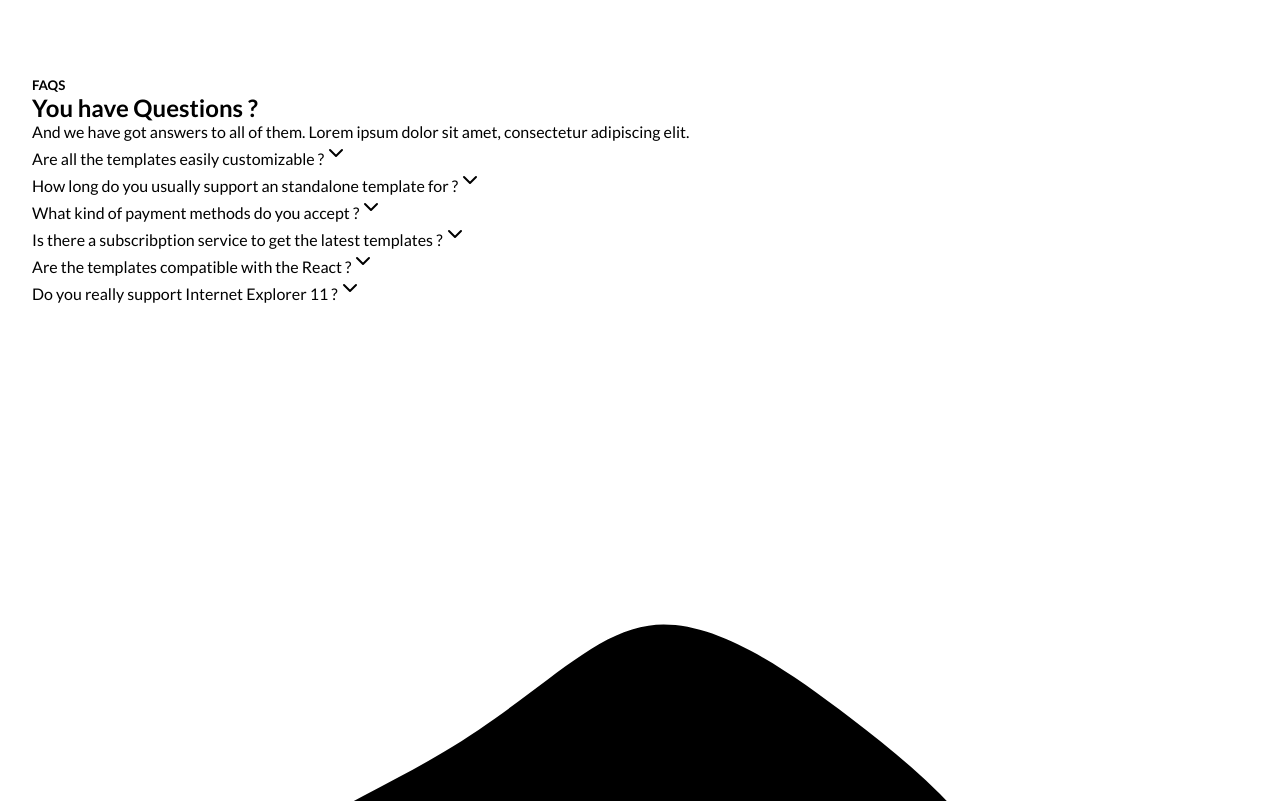
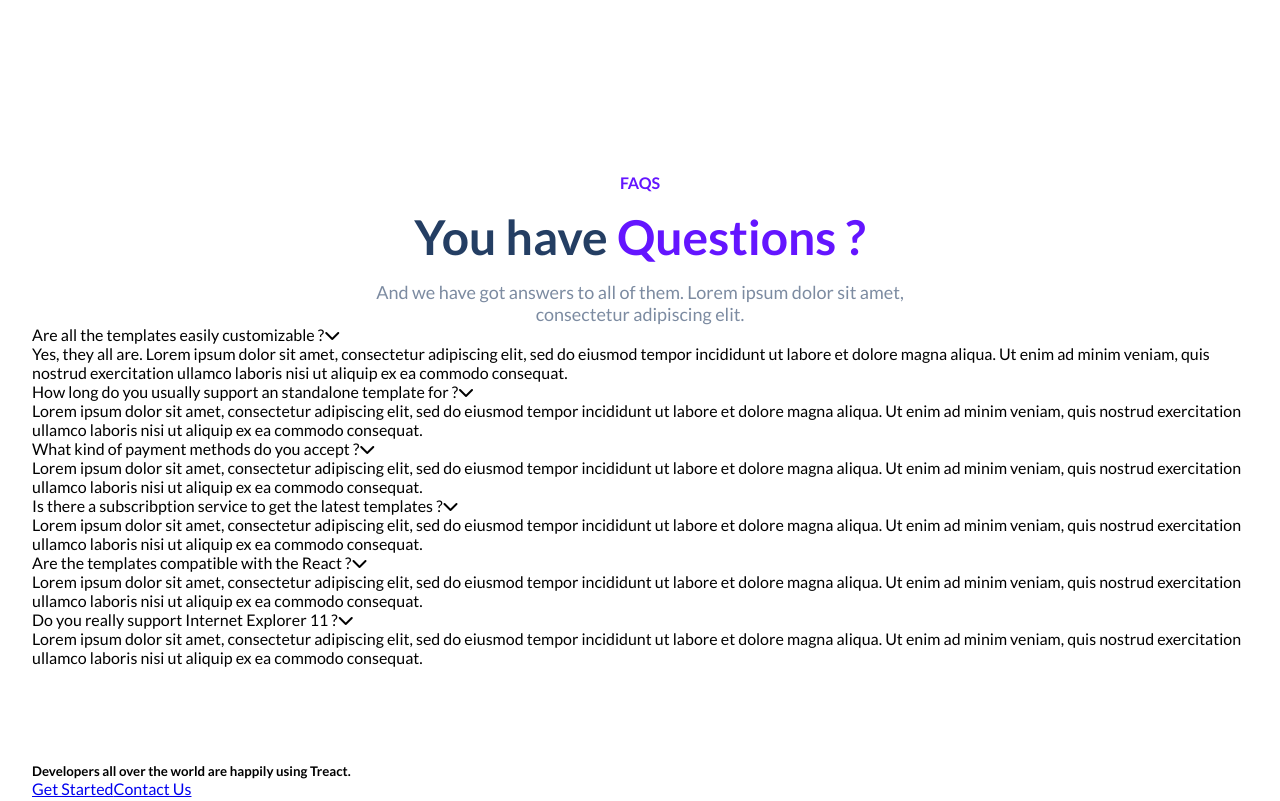
Before and after one commit to Giovanni0788/Treact-Project, a plain HTML site: page index.html in a window 1280 px wide. Shown: the part 5783-6584 px from the top of the page. Drawn offline with Linux system fonts and the light colour scheme.

Commit message:
Updated FAQs

```diff
--- a/index.html
+++ b/index.html
@@ -320,120 +320,67 @@
     </div>
     <!--FAQs-->
     <div>
-      <section style="transform: none;">
-        <div class="sc-ezWOiH jwoxv">
-          <div class="sc-bZkfAO jYOvxL">
-            <div class="SingleCol__Column-sc-1i4qirp-3 hhwGMs">
-              <div class="SingleCol__HeaderContent-sc-1i4qirp-4 hfXVYn">
-                <h5 class="sc-dkzDqf SingleCol__Subheading-sc-1i4qirp-0 bUIJbq bhSrBo"><span
-                    class="SaaSProductLandingPage__Subheading-sc-11p3x4w-0 fopWbI">FAQS</span></h5>
-                <h2 class="sc-gsnTZi SingleCol__Heading-sc-1i4qirp-1 gaeLuF fPVwLP">You have <span
-                    class="SaaSProductLandingPage__HighlightedText-sc-11p3x4w-1 kcrcBe">Questions ?</span></h2>
-                <p class="sc-gicCDI SingleCol__Description-sc-1i4qirp-2 cvGnkt dQRFzZ">And we have got answers to all of
-                  them. Lorem ipsum dolor sit amet, consectetur adipiscing elit.</p>
+        <div class="main__faq">
+          <div class="">
+            <div class="">
+              <div class="main__faq--1">
+                <h5 class="main__faq--h5"><span class="purple">FAQS</span></h5>
+                <h2 class="main__faq--h2 blue">You have <span class="purple">Questions ?</span></h2>
+                <p class="main__faq--p1 gray">And we have got answers to all of them. Lorem ipsum dolor sit amet, consectetur adipiscing elit.</p>
               </div>
-              <dl class="SingleCol__FAQSContainer-sc-1i4qirp-5 koDYDN">
-                <div class="SingleCol__FAQ-sc-1i4qirp-6 fSCvgS group">
-                  <dt class="SingleCol__Question-sc-1i4qirp-7 dUGOWw"><span
-                      class="SingleCol__QuestionText-sc-1i4qirp-8 lfzDNh">Are all the templates easily customizable
-                      ?</span><span class="SingleCol__QuestionToggleIcon-sc-1i4qirp-9 fySvpF"
-                      style="transform: none;"><svg xmlns="http://www.w3.org/2000/svg" width="24" height="24"
-                        viewBox="0 0 24 24" fill="none" stroke="currentColor" stroke-width="2" stroke-linecap="round"
-                        stroke-linejoin="round" class="feather feather-chevron-down">
-                        <polyline points="6 9 12 15 18 9"></polyline>
-                      </svg></span></dt>
-                  <dd class="SingleCol__Answer-sc-1i4qirp-10 dssIHO" style="opacity: 0; height: 0px; margin-top: 0px;">
+              <dl class="">
+                <div class="">
+                  <dt class=""><span class="">Are all the templates easily customizable ?<i class="fa-solid fa-chevron-down"></i></span></dt>
+                  <dd class="">
                     Yes, they all are. Lorem ipsum dolor sit amet, consectetur adipiscing elit, sed do eiusmod tempor
                     incididunt ut labore et dolore magna aliqua. Ut enim ad minim veniam, quis nostrud exercitation
                     ullamco laboris nisi ut aliquip ex ea commodo consequat.</dd>
                 </div>
-                <div class="SingleCol__FAQ-sc-1i4qirp-6 fSCvgS group">
-                  <dt class="SingleCol__Question-sc-1i4qirp-7 dUGOWw"><span
-                      class="SingleCol__QuestionText-sc-1i4qirp-8 lfzDNh">How long do you usually support an standalone
-                      template for ?</span><span class="SingleCol__QuestionToggleIcon-sc-1i4qirp-9 fySvpF"
-                      style="transform: none;"><svg xmlns="http://www.w3.org/2000/svg" width="24" height="24"
-                        viewBox="0 0 24 24" fill="none" stroke="currentColor" stroke-width="2" stroke-linecap="round"
-                        stroke-linejoin="round" class="feather feather-chevron-down">
-                        <polyline points="6 9 12 15 18 9"></polyline>
-                      </svg></span></dt>
-                  <dd class="SingleCol__Answer-sc-1i4qirp-10 dssIHO" style="opacity: 0; height: 0px; margin-top: 0px;">
+                <div class="">
+                  <dt class="">
+                    <span class="">How long do you usually support an standalone template for ?<i class="fa-solid fa-chevron-down"></i></span>
+                    </dt>
+                  <dd class="">
                     Lorem ipsum dolor sit amet, consectetur adipiscing elit, sed do eiusmod tempor incididunt ut labore
                     et dolore magna aliqua. Ut enim ad minim veniam, quis nostrud exercitation ullamco laboris nisi ut
                     aliquip ex ea commodo consequat.</dd>
                 </div>
-                <div class="SingleCol__FAQ-sc-1i4qirp-6 fSCvgS group">
-                  <dt class="SingleCol__Question-sc-1i4qirp-7 dUGOWw"><span
-                      class="SingleCol__QuestionText-sc-1i4qirp-8 lfzDNh">What kind of payment methods do you accept
-                      ?</span><span class="SingleCol__QuestionToggleIcon-sc-1i4qirp-9 fySvpF"
-                      style="transform: none;"><svg xmlns="http://www.w3.org/2000/svg" width="24" height="24"
-                        viewBox="0 0 24 24" fill="none" stroke="currentColor" stroke-width="2" stroke-linecap="round"
-                        stroke-linejoin="round" class="feather feather-chevron-down">
-                        <polyline points="6 9 12 15 18 9"></polyline>
-                      </svg></span></dt>
-                  <dd class="SingleCol__Answer-sc-1i4qirp-10 dssIHO" style="opacity: 0; height: 0px; margin-top: 0px;">
+                <div class="">
+                  <dt class=""><span class="">What kind of payment methods do you accept ?<i class="fa-solid fa-chevron-down"></i></span>
+                    </dt>
+                  <dd class=""> Lorem ipsum dolor sit amet, consectetur adipiscing elit, sed do eiusmod tempor incididunt ut labore
+                    et dolore magna aliqua. Ut enim ad minim veniam, quis nostrud exercitation ullamco laboris nisi ut
+                    aliquip ex ea commodo consequat.</dd>
+                </div>
+                <div class="">
+                  <dt class=""><span class="">Is there a subscribption service to get the latest templates ?<i class="fa-solid fa-chevron-down"></i></span>
+                  </dt>
+                  <dd class="">
                     Lorem ipsum dolor sit amet, consectetur adipiscing elit, sed do eiusmod tempor incididunt ut labore
                     et dolore magna aliqua. Ut enim ad minim veniam, quis nostrud exercitation ullamco laboris nisi ut
                     aliquip ex ea commodo consequat.</dd>
                 </div>
-                <div class="SingleCol__FAQ-sc-1i4qirp-6 fSCvgS group">
-                  <dt class="SingleCol__Question-sc-1i4qirp-7 dUGOWw"><span
-                      class="SingleCol__QuestionText-sc-1i4qirp-8 lfzDNh">Is there a subscribption service to get the
-                      latest templates ?</span><span class="SingleCol__QuestionToggleIcon-sc-1i4qirp-9 fySvpF"
-                      style="transform: none;"><svg xmlns="http://www.w3.org/2000/svg" width="24" height="24"
-                        viewBox="0 0 24 24" fill="none" stroke="currentColor" stroke-width="2" stroke-linecap="round"
-                        stroke-linejoin="round" class="feather feather-chevron-down">
-                        <polyline points="6 9 12 15 18 9"></polyline>
-                      </svg></span></dt>
-                  <dd class="SingleCol__Answer-sc-1i4qirp-10 dssIHO" style="opacity: 0; height: 0px; margin-top: 0px;">
+                <div class="">
+                  <dt class=""><span class="">Are the templates compatible with the React ?<i class="fa-solid fa-chevron-down"></i></span>
+                    </dt>
+                  <dd class="">
                     Lorem ipsum dolor sit amet, consectetur adipiscing elit, sed do eiusmod tempor incididunt ut labore
                     et dolore magna aliqua. Ut enim ad minim veniam, quis nostrud exercitation ullamco laboris nisi ut
                     aliquip ex ea commodo consequat.</dd>
                 </div>
-                <div class="SingleCol__FAQ-sc-1i4qirp-6 fSCvgS group">
-                  <dt class="SingleCol__Question-sc-1i4qirp-7 dUGOWw"><span
-                      class="SingleCol__QuestionText-sc-1i4qirp-8 lfzDNh">Are the templates compatible with the React
-                      ?</span><span class="SingleCol__QuestionToggleIcon-sc-1i4qirp-9 fySvpF"
-                      style="transform: none;"><svg xmlns="http://www.w3.org/2000/svg" width="24" height="24"
-                        viewBox="0 0 24 24" fill="none" stroke="currentColor" stroke-width="2" stroke-linecap="round"
-                        stroke-linejoin="round" class="feather feather-chevron-down">
-                        <polyline points="6 9 12 15 18 9"></polyline>
-                      </svg></span></dt>
-                  <dd class="SingleCol__Answer-sc-1i4qirp-10 dssIHO" style="opacity: 0; height: 0px; margin-top: 0px;">
-                    Lorem ipsum dolor sit amet, consectetur adipiscing elit, sed do eiusmod tempor incididunt ut labore
-                    et dolore magna aliqua. Ut enim ad minim veniam, quis nostrud exercitation ullamco laboris nisi ut
-                    aliquip ex ea commodo consequat.</dd>
-                </div>
-                <div class="SingleCol__FAQ-sc-1i4qirp-6 fSCvgS group">
-                  <dt class="SingleCol__Question-sc-1i4qirp-7 dUGOWw"><span
-                      class="SingleCol__QuestionText-sc-1i4qirp-8 lfzDNh">Do you really support Internet Explorer 11
-                      ?</span><span class="SingleCol__QuestionToggleIcon-sc-1i4qirp-9 fySvpF"
-                      style="transform: none;"><svg xmlns="http://www.w3.org/2000/svg" width="24" height="24"
-                        viewBox="0 0 24 24" fill="none" stroke="currentColor" stroke-width="2" stroke-linecap="round"
-                        stroke-linejoin="round" class="feather feather-chevron-down">
-                        <polyline points="6 9 12 15 18 9"></polyline>
-                      </svg></span></dt>
-                  <dd class="SingleCol__Answer-sc-1i4qirp-10 dssIHO" style="opacity: 0; height: 0px; margin-top: 0px;">
+                <div class="">
+                  <dt class=""><span class="">Do you really support Internet Explorer 11 ?<i class="fa-solid fa-chevron-down"></i></span>
+                    </dt>
+                  <dd class="">
                     Lorem ipsum dolor sit amet, consectetur adipiscing elit, sed do eiusmod tempor incididunt ut labore
                     et dolore magna aliqua. Ut enim ad minim veniam, quis nostrud exercitation ullamco laboris nisi ut
                     aliquip ex ea commodo consequat.</dd>
                 </div>
               </dl>
             </div>
-          </div><svg viewBox="0 0 600 600" class="SingleCol__DecoratorBlob1-sc-1i4qirp-11 fGVMle">
-            <g transform="translate(300,300)">
-              <path
-                d="M103.9,-95.2C140.4,-67.4,179.7,-33.7,191.6,11.9C203.5,57.5,188,115,151.5,150.2C115,185.4,57.5,198.2,-5.4,203.6C-68.4,209,-136.7,207,-183.4,171.9C-230,136.7,-255,68.4,-233.5,21.6C-211.9,-25.2,-143.8,-50.4,-97.1,-78.3C-50.4,-106.1,-25.2,-136.6,4.2,-140.8C33.7,-145,67.4,-123.1,103.9,-95.2Z"
-                fill="currentColor"></path>
-            </g>
-          </svg><svg viewBox="0 0 600 600" class="SingleCol__DecoratorBlob2-sc-1i4qirp-12 fpEzNf">
-            <g transform="translate(300,300)">
-              <path
-                d="M134.6,-126.1C171.1,-98.1,195,-49,182.7,-12.4C170.3,24.3,121.6,48.6,85.1,84.6C48.6,120.6,24.3,168.3,-21.9,190.2C-68.1,212.1,-136.2,208.2,-181.1,172.2C-225.9,136.2,-247.5,68.1,-229.7,17.8C-211.9,-32.5,-154.7,-65.1,-109.9,-93.1C-65.1,-121.1,-32.5,-144.5,8.2,-152.8C49,-161,98.1,-154.1,134.6,-126.1Z"
-                fill="currentColor"></path>
-            </g>
-          </svg>
+          </div>
         </div>
-      </section>
+
     </div>
     <!--Developers-->
     <div>
--- a/style.css
+++ b/style.css
@@ -348,6 +348,7 @@ align-items: center;
 
 .main__testimonials,
 .main__pricing,
+.main__faq,
 .main__values {
   display: flex;
   padding: 96px 0;
@@ -658,3 +659,24 @@ font-size: 16px;
   .fa-arrow-right {
 font-weight: bolder;
   }
+
+  .main__faq--1 {
+    max-width: 576px;
+    margin: 0 auto;
+  }
+  .main__faq--h5 {
+    text-align: center;
+    margin-bottom: 16px;
+    font-size: 16px;
+  }
+
+  .main__faq--h2 {
+    text-align: center;
+    font-size: 48px;
+  }
+
+  .main__faq--p1 {
+    text-align: center;
+    font-size: 18px;
+    margin-top: 16px;
+  }
```
